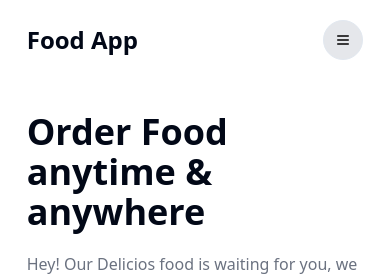
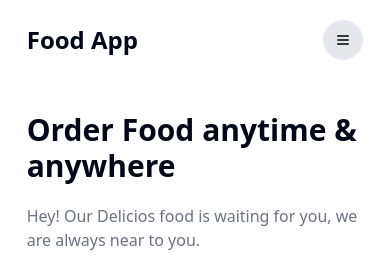
Before and after one commit to Mohd-Arzaid/food-app, a React (Vite) app in the folder frontend/: page / in a window 390 px wide. Shown: the top 280 px of the page. Built offline with nearby package versions, Linux system fonts and the light colour scheme.

Commit message:
text size change

```diff
--- a/frontend/src/components/manual/HeroSection.jsx
+++ b/frontend/src/components/manual/HeroSection.jsx
@@ -10,7 +10,7 @@ const HeroSection = () => {
       <div className="flex flex-col gap-10 md:w-[40%]">
         {/* Heading */}
         <div className="flex flex-col gap-5">
-          <h1 className="font-bold md:font-extrabold md:text-5xl text-4xl">
+          <h1 className="font-bold md:font-extrabold md:text-5xl text-3xl">
             Order Food anytime & anywhere
           </h1>
           <p className="text-gray-500">
```
